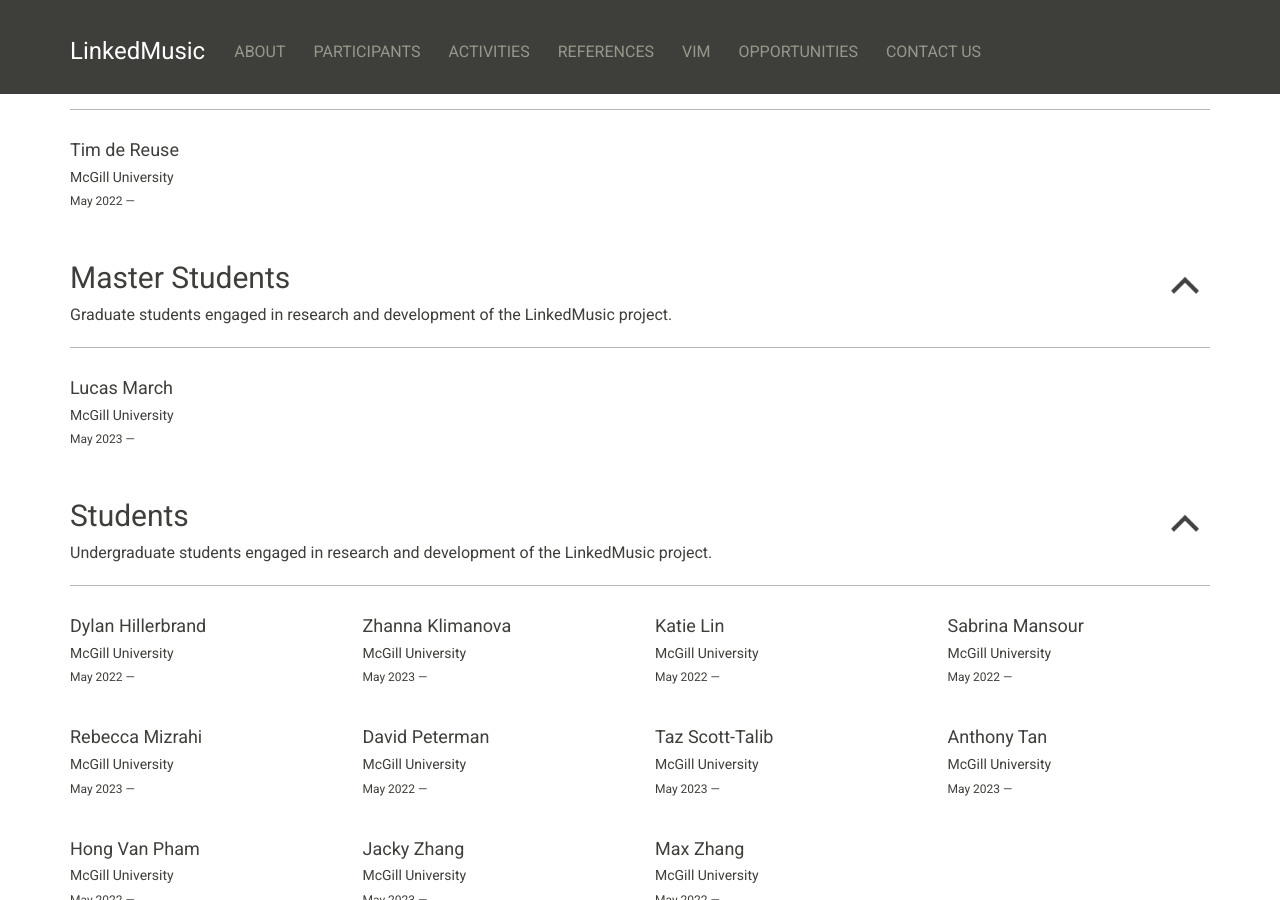
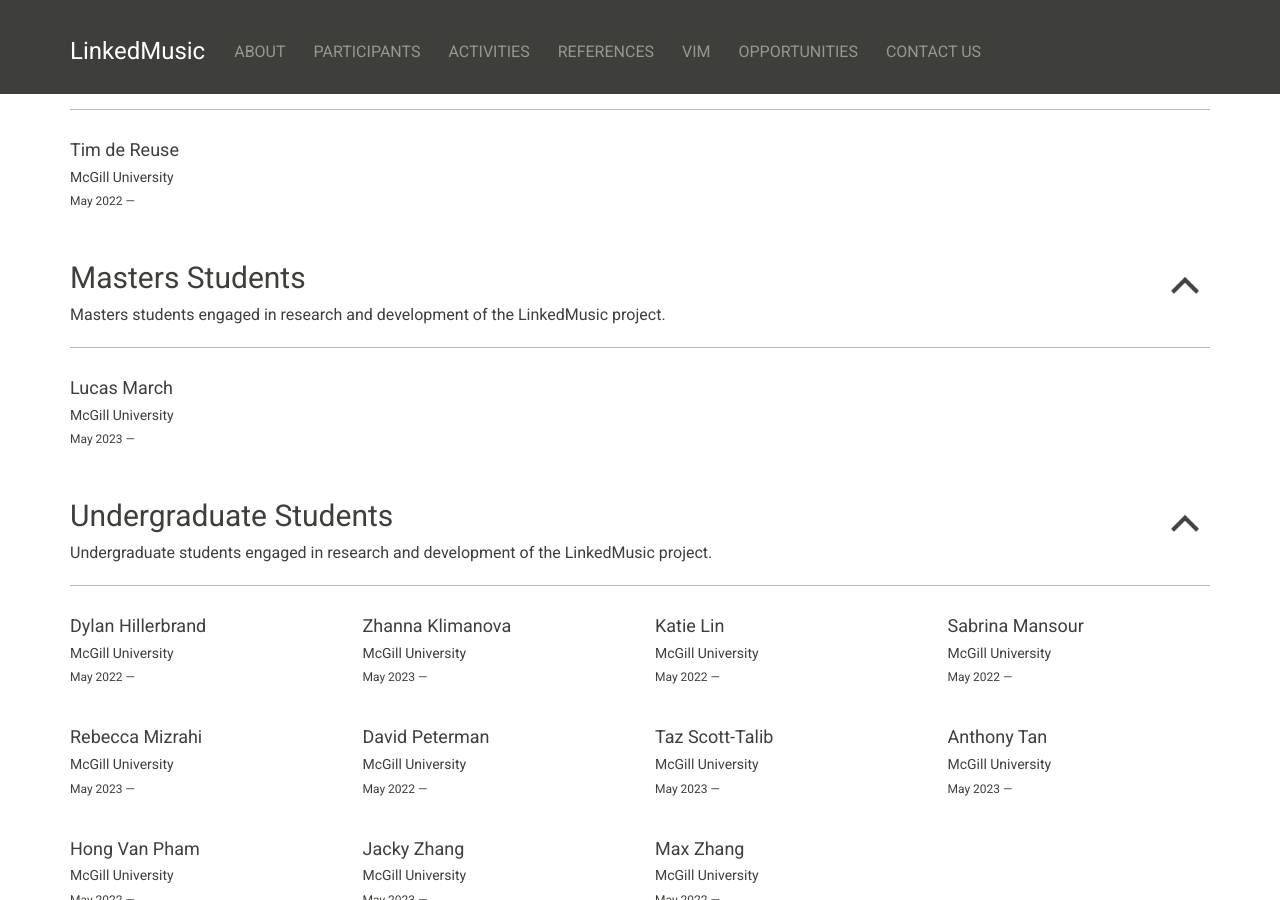
Before and after one commit to DDMAL/linkedmusic-website, a Jekyll site: the page built from people.html, in a window 1280 px wide and 900 px high, scrolled down 2775 px. Built offline with Jekyll 4.4.1, drawn with Linux system fonts in a browser that asks for light colours; nearby versions of some CDN libraries.

Commit message:
spelling fixes

```diff
--- a/people.html
+++ b/people.html
@@ -444,10 +444,10 @@
     <div class="row">
       <div class="col-lg-12">
         <h2 data-toggle="collapse" data-target="#masters">
-          Master Students
+          Masters Students
           <img class="icon_rotation" src="{{ site.url }}/assets/0-expand_on.png" style="float:right;width:50px;height:50px" data-toggle="collapse" data-target="#masters" />
         </h2>
-        Graduate students engaged in research and development of the LinkedMusic project.
+        Masters students engaged in research and development of the LinkedMusic project.
         <hr>
 
         <div id="masters" class="collapse in">
@@ -499,7 +499,7 @@
     <div class="row">
       <div class="col-lg-12">
         <h2 data-toggle="collapse" data-target="#students">
-          Students
+          Undergraduate Students
           <img class="icon_rotation" src="{{ site.url }}/assets/0-expand_on.png" style="float:right;width:50px;height:50px" data-toggle="collapse" data-target="#students" />
         </h2>
         Undergraduate students engaged in research and development of the LinkedMusic project.
```
